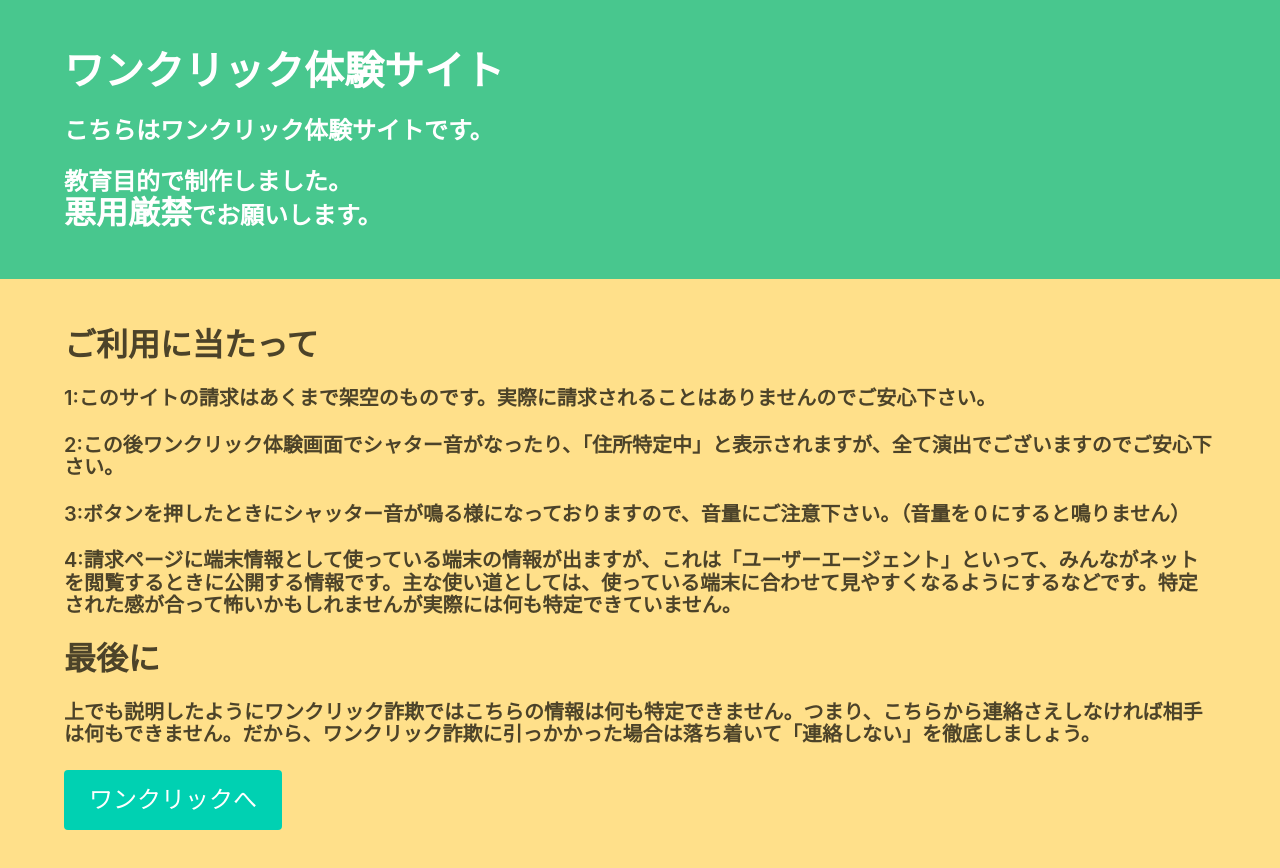
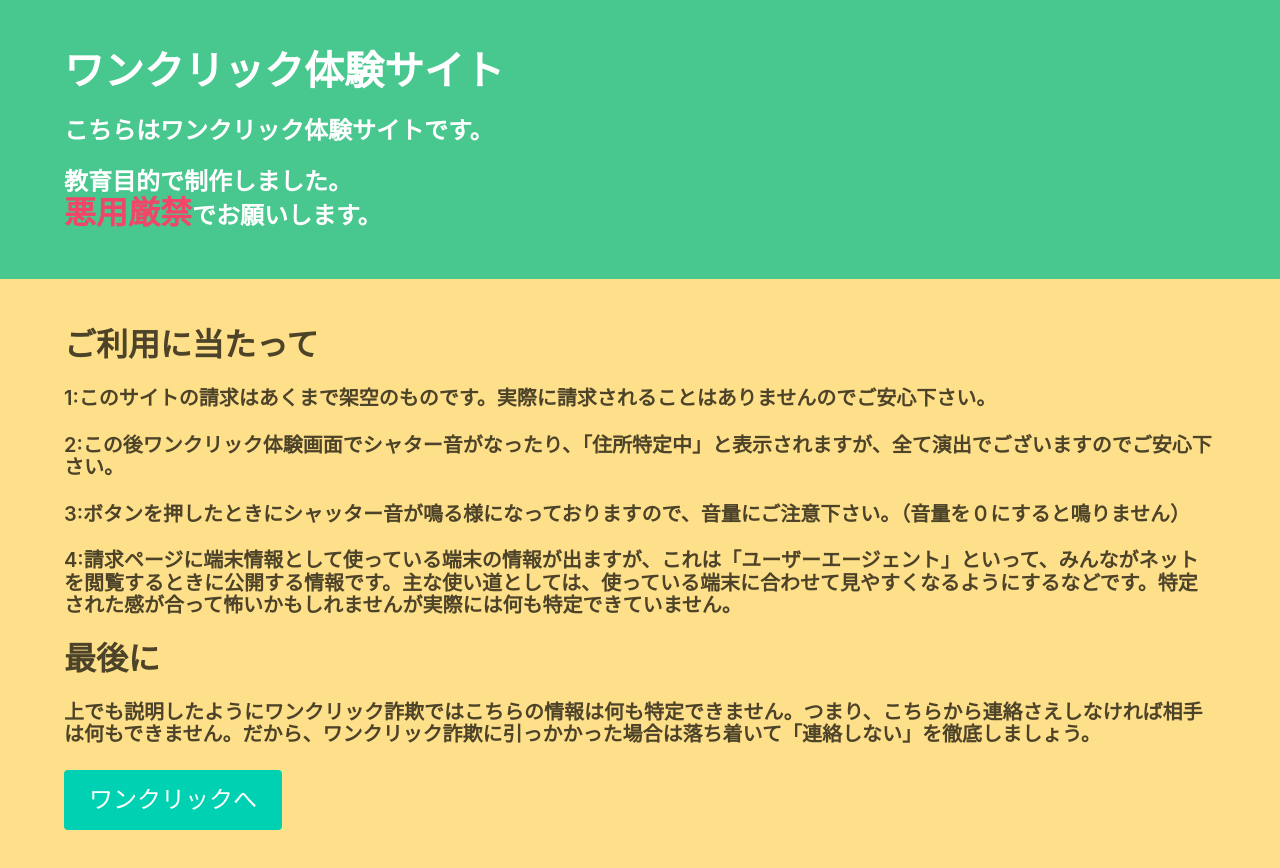
Before and after one commit to YANMINGJIAO/-.github.io, a plain HTML site: page index.html in a window 1280 px wide. Drawn offline with nearby package versions, Linux system fonts and the light colour scheme.

Commit message:
Update index.html

```diff
--- a/index.html
+++ b/index.html
@@ -12,7 +12,7 @@
         <div class="container">
 	<h1 class="title is-size-2">ワンクリック体験サイト</h1>
 	<p class="title is-size-4">こちらはワンクリック体験サイトです。</p>
-	<p class="title is-size-4">教育目的で制作しました。<br><span class="is-size-3 has-text-weight-bold">悪用厳禁</span>でお願いします。</p>
+	<p class="title is-size-4">教育目的で制作しました。<br><span class="has-text-danger is-size-3 has-text-weight-bold">悪用厳禁</span>でお願いします。</p>
 	</div>
 	</section>
 	<section class="hero is-warning">
```
